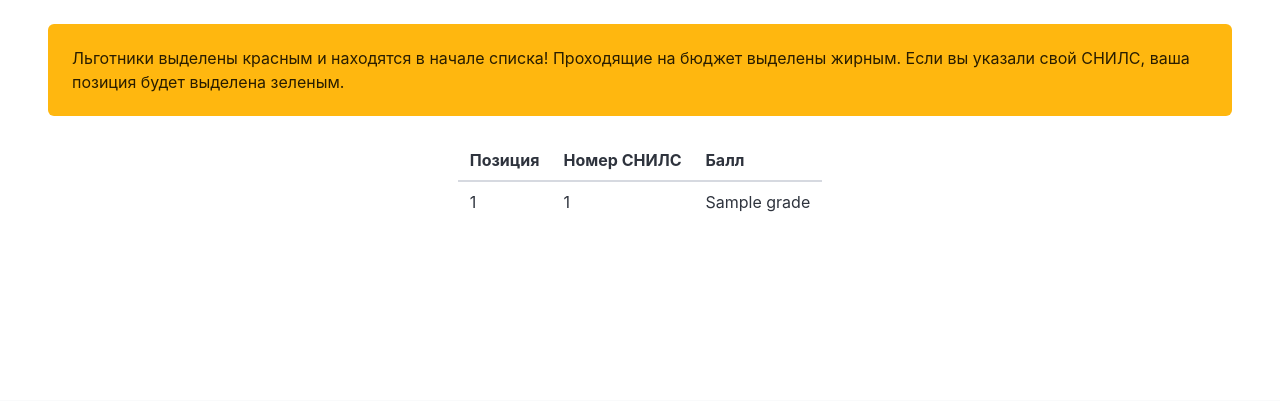
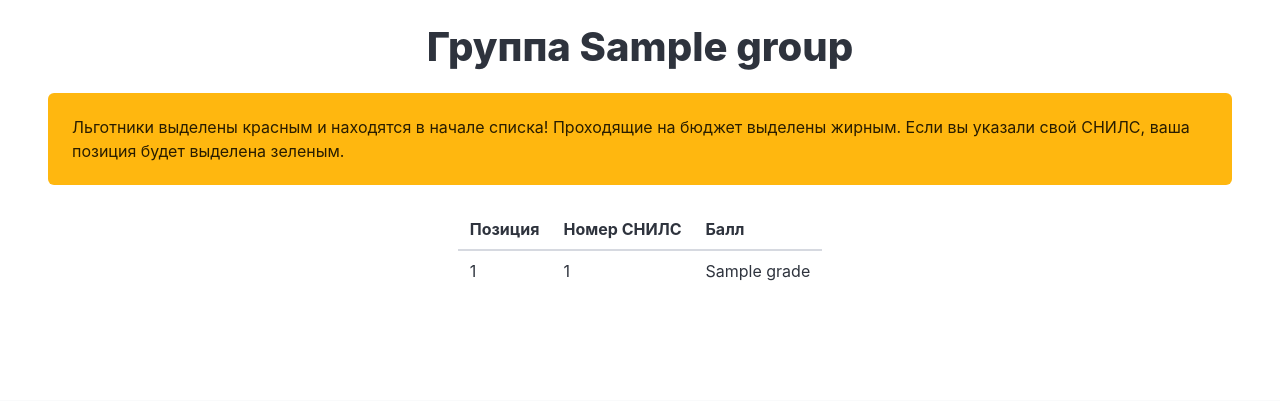
Before and after one commit to mrtstg/apt-tracker, a Python web app: template templates/group.html in a window 1280 px wide. Shown: the part 232-633 px from the top of the page. Run offline with Jinja, Linux system fonts and the light colour scheme; the template is opened without the code that fills it: most values are stand-ins (such as "Sample title", 1, 10 or a date in 2020).

Commit message:
feat: added header of group

```diff
--- a/templates/group.html
+++ b/templates/group.html
@@ -19,6 +19,7 @@
             </div>
         </div>
     </nav>
+    <h1 class="title is-2 has-text-centered"> Группа {{ group.name }} </h1>
     <div class="notification is-warning">
         Льготники выделены красным и находятся в начале списка! Проходящие на бюджет выделены жирным. Если вы указали свой СНИЛС,
         ваша позиция будет выделена зеленым.
```
